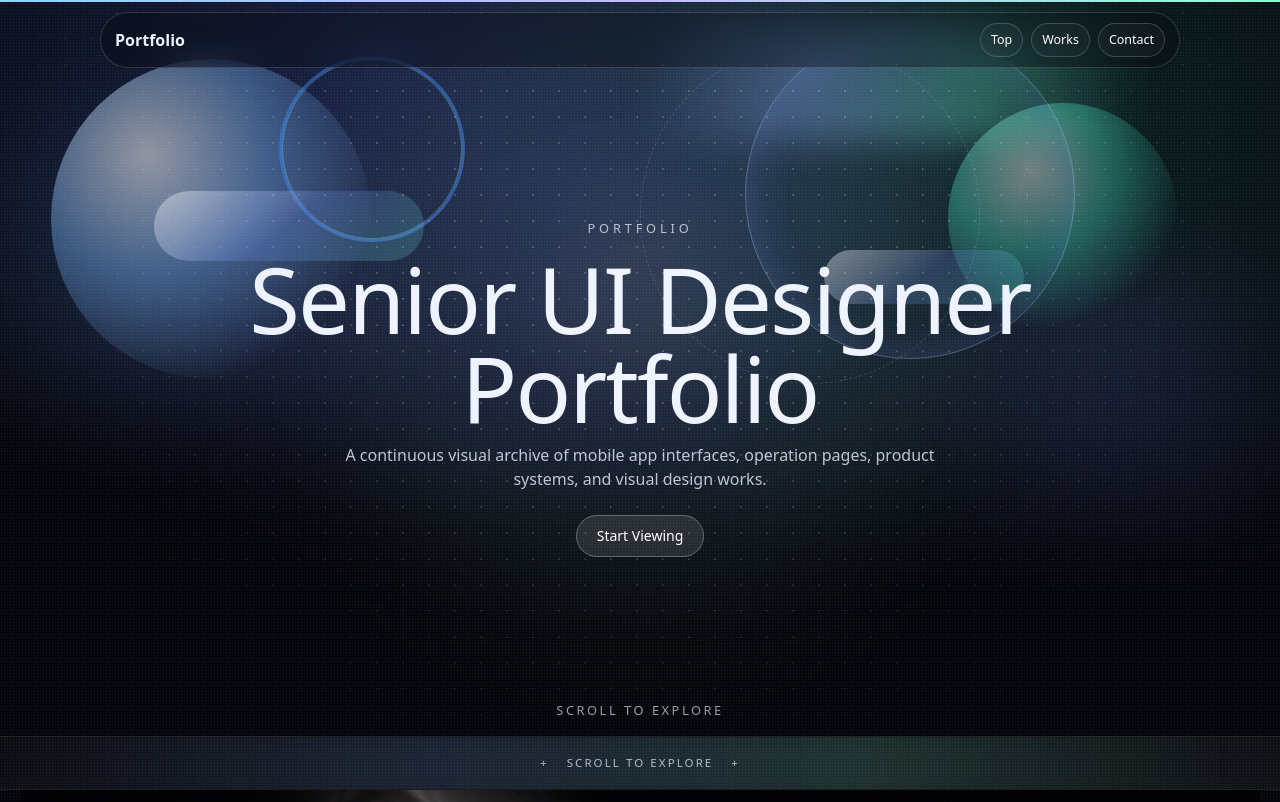
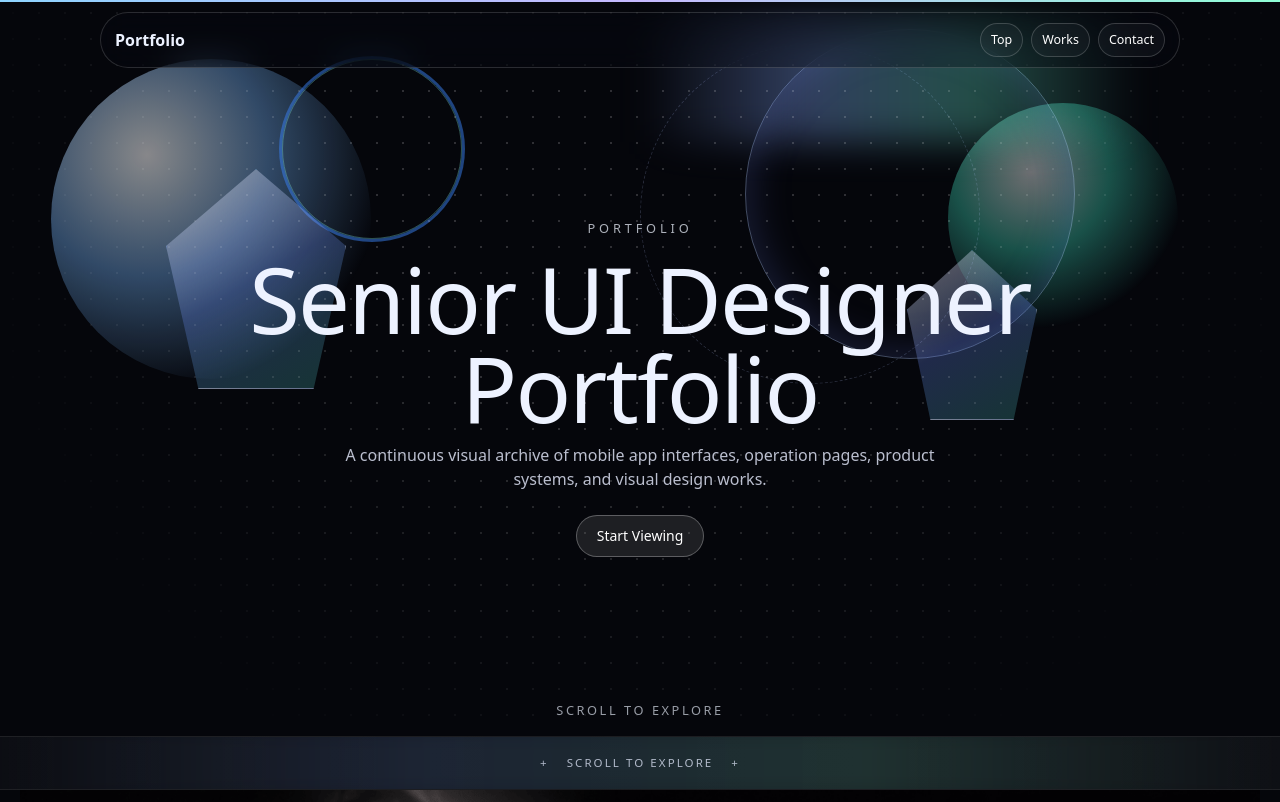
Before and after one commit to chenyu892323060/portfolio-website, a Next.js app: page / in a window 1280 px wide. Shown: the top 802 px of the page. Built offline with nearby package versions, Linux system fonts and the light colour scheme.

Commit message:
Remove main stacking isolation to keep cursor trail visible over works

```diff
--- a/src/app/globals.css
+++ b/src/app/globals.css
@@ -4,32 +4,22 @@
 
 :root {
   color-scheme: dark;
-  --cursor-x: 50vw;
-  --cursor-y: 36vh;
   --mx-offset: 0px;
   --my-offset: 0px;
-  --ambient-boost: 0;
 }
 
 * { box-sizing: border-box; }
 html, body { margin: 0; max-width: 100%; overflow-x: hidden; background: #05060b; color: #edf2ff; scroll-behavior: smooth; }
-main { position: relative; min-height: 100vh; isolation: isolate; background: #05060b; }
+main { position: relative; min-height: 100vh; background: #05060b; }
 
-.ambient-bg,.cursor-field{position:fixed;inset:0;pointer-events:none}
-.ambient-bg{z-index:-2;overflow:hidden;background:radial-gradient(80vw 60vw at calc(30% + var(--mx-offset) * .5) calc(8% + var(--my-offset) * .6),rgba(90,124,255,.22),transparent 62%),radial-gradient(72vw 56vw at calc(78% - var(--mx-offset) * .4) calc(16% - var(--my-offset) * .4),rgba(77,251,219,.12),transparent 64%),#05060b}
-.ambient-grid{position:absolute;inset:0;opacity:.12;background-image:linear-gradient(rgba(255,255,255,.07) 1px,transparent 1px),linear-gradient(90deg,rgba(255,255,255,.07) 1px,transparent 1px);background-size:56px 56px;transform:translate3d(calc(var(--mx-offset) * .08),calc(var(--my-offset) * .08),0);mask-image:radial-gradient(circle at 50% 20%,black 35%,transparent 85%)}
+.ambient-bg,.fluid-cursor-trail{position:fixed;inset:0;pointer-events:none}
+.ambient-bg{z-index:-2;overflow:hidden;background:#05060b}
+.ambient-grid{position:absolute;inset:0;opacity:.12;background-image:linear-gradient(rgba(255,255,255,.06) 1px,transparent 1px),linear-gradient(90deg,rgba(255,255,255,.06) 1px,transparent 1px);background-size:56px 56px;mask-image:radial-gradient(circle at 50% 20%,black 35%,transparent 85%)}
 .ambient-noise{position:absolute;inset:0;opacity:.08;background-image:radial-gradient(#fff 0.5px,transparent .7px);background-size:3px 3px}
-.ambient-ribbon{position:absolute;border-radius:999px;filter:blur(48px);opacity:.28;transform:translate3d(calc(var(--mx-offset) * .18),calc(var(--my-offset) * .18),0)}
-.ambient-ribbon-a{width:50vw;height:24vw;left:-12vw;top:8vh;background:radial-gradient(circle,rgba(120,168,255,.6),transparent 70%)}
-.ambient-ribbon-b{width:45vw;height:22vw;right:-10vw;top:26vh;background:radial-gradient(circle,rgba(132,109,255,.5),transparent 70%)}
 
-.cursor-field{z-index:5;mix-blend-mode:screen;opacity:calc(.68 + var(--ambient-boost) * .2)}
-.cursor-field::before,.cursor-field::after{content:"";position:absolute;left:var(--cursor-x);top:var(--cursor-y);transform:translate(-50%,-50%);border-radius:50%}
-.cursor-field::before{width:760px;height:760px;background:radial-gradient(circle,rgba(255,255,255,.22) 0%,rgba(120,180,255,.16) 24%,rgba(140,255,210,.11) 42%,transparent 72%);filter:blur(42px)}
-.cursor-field::after{width:980px;height:560px;background:radial-gradient(ellipse at center,rgba(120,159,255,.14),rgba(130,102,255,.09) 45%,transparent 74%);filter:blur(58px);transform:translate(-50%,-50%) translate3d(calc(var(--mx-offset) * .8),calc(var(--my-offset) * .8),0)}
 
 .scroll-progress{position:fixed;top:0;left:0;z-index:90;width:100%;height:2px;transform-origin:left;background:linear-gradient(90deg,#8ed4ff,#c6b9ff,#8fffd6)}
-.site-header{position:fixed;top:12px;left:50%;transform:translateX(-50%);z-index:80;width:min(1080px,95vw);display:flex;justify-content:space-between;align-items:center;padding:10px 14px;border-radius:999px;border:1px solid rgba(255,255,255,.15);background:rgba(7,10,19,.36);backdrop-filter:blur(14px);transition:background .3s,border-color .3s}
+.site-header{position:fixed;top:12px;left:50%;transform:translateX(-50%);z-index:100;width:min(1080px,95vw);display:flex;justify-content:space-between;align-items:center;padding:10px 14px;border-radius:999px;border:1px solid rgba(255,255,255,.15);background:rgba(7,10,19,.36);backdrop-filter:blur(14px);transition:background .3s,border-color .3s}
 .site-header.is-scrolled{background:rgba(7,10,19,.7);border-color:rgba(255,255,255,.24)}
 .site-header nav{display:flex;gap:8px}
 .site-header .nav-pill{padding:6px 10px;font-size:.78rem;background:rgba(255,255,255,.04)!important;border-color:rgba(255,255,255,.18)!important}
@@ -42,30 +32,30 @@ main { position: relative; min-height: 100vh; isolation: isolate; background: #0
 .orb-b{width:230px;height:230px;right:8%;top:14%;background:radial-gradient(circle at 36% 30%,rgba(255,255,255,.42),rgba(74,255,218,.3),transparent 72%)}
 .ring-a{width:330px;height:330px;right:16%;top:4%;border-radius:50%;border:1px solid rgba(176,200,255,.36);box-shadow:inset 0 0 44px rgba(117,137,255,.22)}
 .ring-b{width:180px;height:180px;left:22%;top:8%;border-radius:50%;border:1px solid rgba(138,246,225,.32)}
-.capsule{border-radius:999px;background:linear-gradient(140deg,rgba(255,255,255,.4),rgba(112,146,255,.2),rgba(93,245,221,.2))}
-.cap-a{width:270px;height:70px;left:12%;top:26%;transform:rotate(-20deg)}
-.cap-b{width:200px;height:54px;right:20%;top:34%;transform:rotate(28deg)}
+.prism{clip-path:polygon(50% 0%,100% 35%,82% 100%,18% 100%,0% 35%);background:linear-gradient(150deg,rgba(255,255,255,.4),rgba(112,146,255,.26),rgba(93,245,221,.2));border:1px solid rgba(180,206,255,.3)}
+.prism-a{width:180px;height:220px;left:13%;top:23%}
+.prism-b{width:130px;height:170px;right:19%;top:34%}
 .wire{width:340px;height:340px;left:50%;top:6%;transform:translateX(-50%);border-radius:50%;border:1px dashed rgba(184,201,255,.2)}
 .ribbon{width:500px;height:120px;left:50%;top:3%;transform:translateX(-50%) rotate(-7deg);background:linear-gradient(90deg,rgba(102,133,255,0),rgba(135,171,255,.34),rgba(108,248,216,.3),rgba(102,133,255,0));filter:blur(18px)}
 .hero-particles{position:absolute;inset:0;opacity:.24;pointer-events:none;background-image:radial-gradient(circle,rgba(255,255,255,.7) 1px,transparent 1.2px);background-size:26px 26px;mask-image:radial-gradient(circle at 50% 22%,black 32%,transparent 80%)}
-.hero-copy{position:relative;text-align:center;max-width:900px;z-index:2}
+.hero-copy{position:relative;text-align:center;max-width:900px;z-index:10}
 .hero-kicker{margin:0;letter-spacing:.3em;font-size:.8rem;color:rgba(239,244,255,.72)}
 .hero-copy h1{margin:16px 0 12px;font-size:clamp(2.5rem,7.2vw,6.4rem);line-height:.96;letter-spacing:-.02em}
 .hero-lead{margin:0 auto;max-width:70ch;color:rgba(231,236,255,.8)}
 .hero-cta{margin-top:24px!important;background:rgba(255,255,255,.1)!important;border-color:rgba(255,255,255,.28)!important}
 .hero-hint{position:absolute;bottom:16px;left:50%;transform:translateX(-50%);letter-spacing:.2em;text-transform:uppercase;color:rgba(236,242,255,.64)}
 
-.scroll-explore{position:relative;height:54px;display:flex;align-items:center;justify-content:center;gap:18px;color:rgba(230,236,255,.74);letter-spacing:.18em;font-size:.72rem;text-transform:uppercase;overflow:hidden;border-top:1px solid rgba(255,255,255,.08);border-bottom:1px solid rgba(255,255,255,.08);background:linear-gradient(90deg,rgba(255,255,255,.03),rgba(255,255,255,.01) 42%,rgba(255,255,255,.04))}
+.scroll-explore{position:relative;z-index:10;height:54px;display:flex;align-items:center;justify-content:center;gap:18px;color:rgba(230,236,255,.74);letter-spacing:.18em;font-size:.72rem;text-transform:uppercase;overflow:hidden;border-top:1px solid rgba(255,255,255,.08);border-bottom:1px solid rgba(255,255,255,.08);background:linear-gradient(90deg,rgba(255,255,255,.03),rgba(255,255,255,.01) 42%,rgba(255,255,255,.04))}
 .scroll-explore::before{content:"";position:absolute;inset:-20px;transform:translate3d(calc(var(--mx-offset) * .3),0,0);background:linear-gradient(90deg,transparent,rgba(141,184,255,.16),rgba(147,255,224,.16),transparent);filter:blur(16px)}
 .scroll-explore p{margin:0;position:relative;z-index:2}
 .scroll-explore span{position:relative;z-index:2}
 
-.long-scroll-wrap{padding:0 14px 84px}
+.long-scroll-wrap{position:relative;z-index:10;padding:0 14px 84px}
 .long-scroll-canvas{width:min(1240px,100%);margin:0 auto;display:flex;flex-direction:column;gap:0;row-gap:0}
-.work-frame{display:block;margin:0;padding:0;border:0;line-height:0;background:transparent;overflow:visible;content-visibility:auto;contain-intrinsic-size:1200px 1700px}
+.work-frame{display:block;margin:0;padding:0;border:0;line-height:0;background:transparent;overflow:hidden;content-visibility:auto;contain-intrinsic-size:1200px 1700px}
 .work-frame picture{display:block;margin:0;padding:0;line-height:0}
-.work-image{display:block;width:100%;height:auto;margin:0;padding:0;border:0;object-fit:contain;vertical-align:top;transform:none;filter:none;box-shadow:none}
-.work-frame:hover .work-image{transform:none;filter:none}
+.work-frame picture,.work-frame img{display:block;line-height:0}
+.work-image{display:block;width:100%;height:auto;margin:0;padding:0;border:0;object-fit:contain;vertical-align:top;transform-origin:center center;will-change:transform,filter,opacity}
 
 .contact-section{position:relative;margin:40px auto 78px;width:min(1000px,calc(100% - 28px));padding:64px 24px;border-radius:28px;text-align:center;border:1px solid rgba(255,255,255,.12);background:linear-gradient(180deg,rgba(255,255,255,.1),rgba(255,255,255,.03));backdrop-filter:blur(10px);overflow:hidden}
 .contact-section::before{content:"";position:absolute;inset:-40% -10%;background:radial-gradient(circle at 20% 30%,rgba(121,158,255,.24),transparent 55%),radial-gradient(circle at 80% 60%,rgba(95,245,221,.2),transparent 58%);filter:blur(28px);z-index:0}
@@ -76,5 +66,11 @@ main { position: relative; min-height: 100vh; isolation: isolate; background: #0
 .contact-pill{background:rgba(255,255,255,.08)!important}
 
 @media (max-width:900px){.hero-section{padding-top:110px}.hero-copy h1{font-size:clamp(2.1rem,9vw,3.3rem)}}
-@media (prefers-reduced-motion:reduce){*,*::before,*::after{animation:none !important;transition:none !important}.cursor-field,.hero-orbit{display:none}}
-@media (pointer:coarse){.cursor-field,.hero-orbit{display:none}}
+@media (prefers-reduced-motion:reduce){*,*::before,*::after{animation:none !important;transition:none !important}.fluid-cursor-trail,.hero-orbit{display:none}}
+@media (pointer:coarse){.fluid-cursor-trail,.hero-orbit{display:none}}
+
+.fluid-cursor-trail{z-index:60;mix-blend-mode:screen;opacity:.72}
+.ambient-line{position:absolute;border-radius:999px;filter:blur(30px);opacity:.26}
+.ambient-line-a{width:60vw;height:2px;top:14vh;left:-10vw;background:linear-gradient(90deg,rgba(120,180,255,0),rgba(120,180,255,.35),rgba(190,120,255,.3),rgba(140,255,210,0))}
+.ambient-line-b{width:55vw;height:2px;top:32vh;right:-10vw;background:linear-gradient(90deg,rgba(255,220,180,0),rgba(190,120,255,.22),rgba(140,255,210,.3),rgba(120,180,255,0))}
+.ambient-line-c{width:35vw;height:1px;top:64vh;left:26vw;background:linear-gradient(90deg,rgba(140,255,210,0),rgba(140,255,210,.26),rgba(120,180,255,0))}
--- a/src/components/AmbientBackground.tsx
+++ b/src/components/AmbientBackground.tsx
@@ -1,18 +1,20 @@
 'use client';
 
-import { motion, useReducedMotion, useScroll, useTransform } from 'motion/react';
+import { motion, useReducedMotion } from 'motion/react';
 
 export function AmbientBackground() {
   const reduceMotion = useReducedMotion();
-  const { scrollYProgress } = useScroll();
-  const orbY = useTransform(scrollYProgress, [0, 1], ['0%', reduceMotion ? '0%' : '14%']);
+
+  const parallax = (x: number, y: number) =>
+    reduceMotion ? undefined : { transform: `translate3d(calc(var(--mx-offset, 0px) * ${x}), calc(var(--my-offset, 0px) * ${y}), 0)` };
 
   return (
     <div className="ambient-bg" aria-hidden>
-      <motion.div className="ambient-ribbon ambient-ribbon-a" style={{ y: orbY }} />
-      <motion.div className="ambient-ribbon ambient-ribbon-b" style={{ y: orbY }} />
-      <div className="ambient-grid" />
+      <div className="ambient-grid" style={parallax(0.08, 0.08)} />
       <div className="ambient-noise" />
+      <motion.div className="ambient-line ambient-line-a" style={parallax(0.18, 0.16)} />
+      <motion.div className="ambient-line ambient-line-b" style={parallax(-0.14, 0.12)} />
+      <motion.div className="ambient-line ambient-line-c" style={parallax(0.1, -0.1)} />
     </div>
   );
 }
--- a/src/components/CursorGlow.tsx
+++ /dev/null
@@ -1,32 +0,0 @@
-'use client';
-
-import { useEffect } from 'react';
-
-export function CursorGlow() {
-  useEffect(() => {
-    if (window.matchMedia('(pointer: coarse)').matches || window.matchMedia('(prefers-reduced-motion: reduce)').matches) return;
-
-    const root = document.documentElement;
-    const onMove = (event: MouseEvent) => {
-      root.style.setProperty('--cursor-x', `${event.clientX}px`);
-      root.style.setProperty('--cursor-y', `${event.clientY}px`);
-      root.style.setProperty('--mx-offset', `${(event.clientX / window.innerWidth - 0.5) * 36}px`);
-      root.style.setProperty('--my-offset', `${(event.clientY / window.innerHeight - 0.5) * 28}px`);
-    };
-
-    const onOver = (event: MouseEvent) => {
-      const target = event.target as HTMLElement | null;
-      root.style.setProperty('--ambient-boost', target?.closest('button, a, nav, .site-header') ? '1' : '0');
-    };
-
-    window.addEventListener('mousemove', onMove, { passive: true });
-    window.addEventListener('mouseover', onOver, { passive: true });
-
-    return () => {
-      window.removeEventListener('mousemove', onMove);
-      window.removeEventListener('mouseover', onOver);
-    };
-  }, []);
-
-  return <div className="cursor-field" aria-hidden />;
-}
--- /dev/null
+++ b/src/components/FluidCursorTrail.tsx
@@ -0,0 +1,139 @@
+'use client';
+
+import { useEffect, useRef } from 'react';
+
+type Point = { x: number; y: number; vx: number; vy: number };
+
+const TRAIL_POINTS = 24;
+
+export function FluidCursorTrail() {
+  const canvasRef = useRef<HTMLCanvasElement | null>(null);
+
+  useEffect(() => {
+    if (window.matchMedia('(pointer: coarse)').matches || window.matchMedia('(prefers-reduced-motion: reduce)').matches) {
+      return;
+    }
+
+    const canvas = canvasRef.current;
+    if (!canvas) return;
+    const ctx = canvas.getContext('2d');
+    if (!ctx) return;
+
+    const root = document.documentElement;
+    let width = 0;
+    let height = 0;
+    let dpr = 1;
+    let raf = 0;
+    let targetX = window.innerWidth * 0.5;
+    let targetY = window.innerHeight * 0.4;
+    let lastX = targetX;
+    let lastY = targetY;
+    let speed = 0;
+    let energy = 0;
+    let lastMove = performance.now();
+
+    const points: Point[] = Array.from({ length: TRAIL_POINTS }, () => ({ x: targetX, y: targetY, vx: 0, vy: 0 }));
+
+    const resize = () => {
+      dpr = Math.min(window.devicePixelRatio || 1, 2);
+      width = window.innerWidth;
+      height = window.innerHeight;
+      canvas.width = Math.floor(width * dpr);
+      canvas.height = Math.floor(height * dpr);
+      canvas.style.width = `${width}px`;
+      canvas.style.height = `${height}px`;
+      ctx.setTransform(dpr, 0, 0, dpr, 0, 0);
+    };
+
+    const onMove = (event: MouseEvent) => {
+      targetX = event.clientX;
+      targetY = event.clientY;
+      root.style.setProperty('--mx-offset', `${(event.clientX / window.innerWidth - 0.5) * 36}px`);
+      root.style.setProperty('--my-offset', `${(event.clientY / window.innerHeight - 0.5) * 28}px`);
+      lastMove = performance.now();
+      energy = Math.min(1, energy + 0.18);
+    };
+
+    const drawLayer = (lineWidth: number, blur: number, alpha: number) => {
+      const gradient = ctx.createLinearGradient(points[0].x, points[0].y, points[points.length - 1].x, points[points.length - 1].y);
+      gradient.addColorStop(0, `rgba(120,180,255,${alpha})`);
+      gradient.addColorStop(0.38, `rgba(190,120,255,${alpha * 0.9})`);
+      gradient.addColorStop(0.68, `rgba(140,255,210,${alpha * 0.88})`);
+      gradient.addColorStop(1, `rgba(255,220,180,${alpha * 0.82})`);
+
+      ctx.strokeStyle = gradient;
+      ctx.lineWidth = lineWidth;
+      ctx.shadowColor = 'rgba(140,180,255,0.42)';
+      ctx.shadowBlur = blur;
+      ctx.lineCap = 'round';
+      ctx.lineJoin = 'round';
+
+      ctx.beginPath();
+      ctx.moveTo(points[0].x, points[0].y);
+      for (let i = 1; i < points.length - 1; i += 1) {
+        const xc = (points[i].x + points[i + 1].x) * 0.5;
+        const yc = (points[i].y + points[i + 1].y) * 0.5;
+        ctx.quadraticCurveTo(points[i].x, points[i].y, xc, yc);
+      }
+      const tail = points[points.length - 1];
+      ctx.lineTo(tail.x, tail.y);
+      ctx.stroke();
+    };
+
+    const tick = () => {
+      const head = points[0];
+      const dx = targetX - lastX;
+      const dy = targetY - lastY;
+      speed = speed * 0.84 + Math.hypot(dx, dy) * 0.16;
+      lastX = targetX;
+      lastY = targetY;
+
+      const idleMs = performance.now() - lastMove;
+      const idleFade = Math.max(0, 1 - idleMs / 700);
+      energy = Math.max(0, energy * 0.965 - 0.008);
+
+      head.vx += (targetX - head.x) * 0.22;
+      head.vy += (targetY - head.y) * 0.22;
+      head.vx *= 0.7;
+      head.vy *= 0.7;
+      head.x += head.vx;
+      head.y += head.vy;
+
+      for (let i = 1; i < points.length; i += 1) {
+        const prev = points[i - 1];
+        const p = points[i];
+        p.vx += (prev.x - p.x) * (0.19 - i * 0.0045);
+        p.vy += (prev.y - p.y) * (0.19 - i * 0.0045);
+        p.vx *= 0.7;
+        p.vy *= 0.7;
+        p.x += p.vx;
+        p.y += p.vy;
+      }
+
+      ctx.clearRect(0, 0, width, height);
+
+      const speedBoost = Math.min(1, speed / 28);
+      const visible = Math.min(1, idleFade * (0.1 + energy + speedBoost * 0.55));
+      if (visible > 0.01) {
+        drawLayer(18 + speedBoost * 12, 28, 0.065 * visible);
+        drawLayer(8 + speedBoost * 5, 12, 0.14 * visible);
+        drawLayer(2.4 + speedBoost * 2, 4, 0.38 * visible);
+      }
+
+      raf = window.requestAnimationFrame(tick);
+    };
+
+    resize();
+    window.addEventListener('resize', resize);
+    window.addEventListener('mousemove', onMove, { passive: true });
+    raf = window.requestAnimationFrame(tick);
+
+    return () => {
+      window.removeEventListener('resize', resize);
+      window.removeEventListener('mousemove', onMove);
+      window.cancelAnimationFrame(raf);
+    };
+  }, []);
+
+  return <canvas ref={canvasRef} className="fluid-cursor-trail" aria-hidden />;
+}
--- a/src/components/ImmersiveHero.tsx
+++ b/src/components/ImmersiveHero.tsx
@@ -11,25 +11,25 @@ export function ImmersiveHero({ onStart }: { onStart: () => void }) {
   return (
     <section className="hero-section" id="top">
       <div className="hero-orbit" aria-hidden>
-        <div className="shape orb orb-a" style={parallax(0.8, 0.6)} />
-        <div className="shape orb orb-b" style={parallax(-0.7, 0.5)} />
-        <div className="shape ring ring-a" style={parallax(-0.5, -0.4)} />
-        <div className="shape ring ring-b" style={parallax(0.45, -0.35)} />
-        <div className="shape capsule cap-a" style={parallax(1.1, 0.9)} />
-        <div className="shape capsule cap-b" style={parallax(-1, 0.8)} />
-        <div className="shape wire" style={parallax(0.35, -0.2)} />
+        <div className="shape orb orb-a" style={parallax(0.7, 0.6)} />
+        <div className="shape orb orb-b" style={parallax(-0.6, 0.45)} />
+        <div className="shape ring ring-a" style={parallax(-0.45, -0.35)} />
+        <div className="shape ring ring-b" style={parallax(0.4, -0.3)} />
+        <div className="shape prism prism-a" style={parallax(0.95, 0.72)} />
+        <div className="shape prism prism-b" style={parallax(-0.85, 0.65)} />
+        <div className="shape wire" style={parallax(0.32, -0.25)} />
         <div className="shape ribbon" style={parallax(0.2, 0.18)} />
       </div>
       <div className="hero-particles" aria-hidden />
 
       <motion.div
         className="hero-copy"
-        initial={{ opacity: 0, scale: 0.96, filter: 'blur(10px)' }}
-        animate={{ opacity: 1, scale: 1, filter: 'blur(0px)' }}
-        transition={{ duration: 0.9, ease: 'easeOut' }}
+        initial={{ opacity: 0, filter: 'blur(10px)' }}
+        animate={{ opacity: 1, filter: 'blur(0px)' }}
+        transition={{ duration: 0.85, ease: [0.2, 0.82, 0.2, 1] }}
       >
         <motion.p className="hero-kicker" initial={{ opacity: 0, y: 20 }} animate={{ opacity: 1, y: 0 }}>PORTFOLIO</motion.p>
-        <motion.h1 initial={{ opacity: 0, y: 24 }} animate={{ opacity: 1, y: 0 }}>Senior UI Designer Portfolio</motion.h1>
+        <motion.h1 initial={{ opacity: 0, y: 24 }} animate={{ opacity: 1, y: 0 }} transition={{ duration: 0.9, ease: [0.16, 1, 0.3, 1] }}>Senior UI Designer Portfolio</motion.h1>
         <motion.p className="hero-lead" initial={{ opacity: 0, y: 16 }} animate={{ opacity: 1, y: 0 }}>
           A continuous visual archive of mobile app interfaces, operation pages, product systems, and visual design works.
         </motion.p>
--- a/src/components/PortfolioExperience.tsx
+++ b/src/components/PortfolioExperience.tsx
@@ -2,7 +2,7 @@
 
 import { AmbientBackground } from './AmbientBackground';
 import { ContactSection } from './ContactSection';
-import { CursorGlow } from './CursorGlow';
+import { FluidCursorTrail } from './FluidCursorTrail';
 import { ImmersiveHero } from './ImmersiveHero';
 import { LongScrollPortfolio } from './LongScrollPortfolio';
 import { ScrollProgress } from './ScrollProgress';
@@ -17,7 +17,7 @@ export function PortfolioExperience() {
   return (
     <main>
       <AmbientBackground />
-      <CursorGlow />
+      <FluidCursorTrail />
       <ScrollProgress />
       <SiteHeader />
       <ImmersiveHero onStart={scrollToWorks} />
```
Also changed, not shown: src/components/LongScrollPortfolio.tsx (+7 -10 lines).
